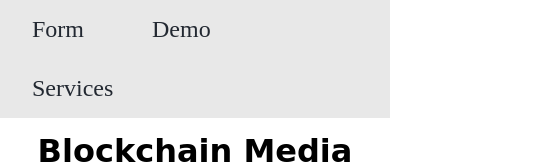
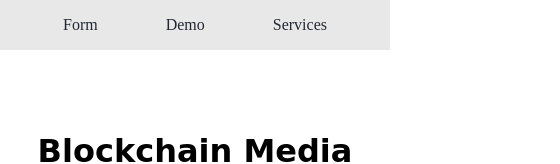
Before and after one commit to melihthedev/product-landing-basic, a plain HTML site: page index.html in a window 390 px wide. Shown: the top 164 px of the page, 560 px wide, since content can reach past the window. Drawn offline with Linux system fonts and the light colour scheme.

Commit message:
Changed media query to make the site responsive

```diff
--- a/styles.css
+++ b/styles.css
@@ -89,6 +89,10 @@ input[type="submit"] {
 @media (max-width: 600px) {
     #video {
         margin: 0 auto;
+        width: 350px;
+    }
+    .nav-link {
+        font-size: 1rem;
     }
 }
 
```
